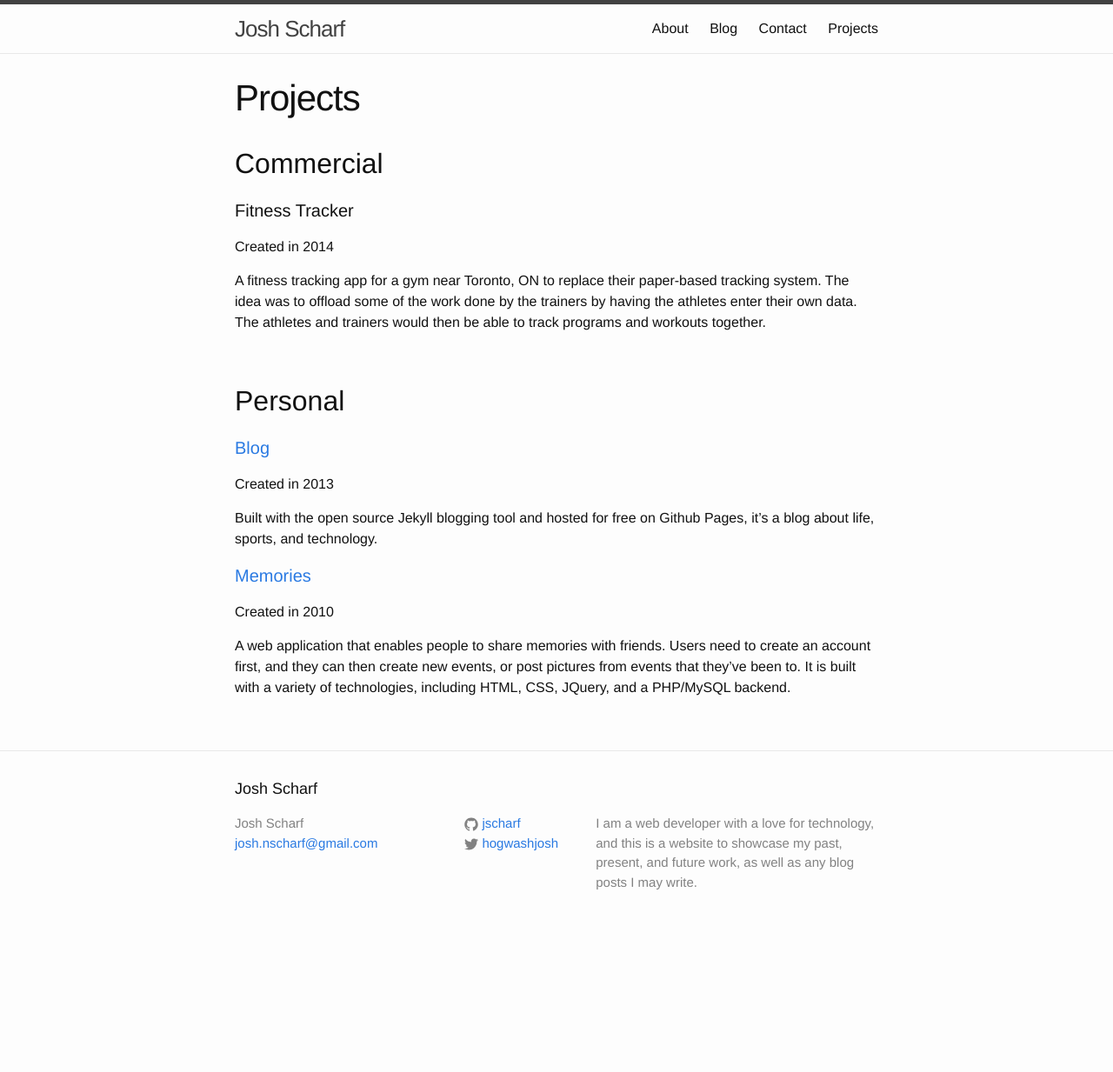
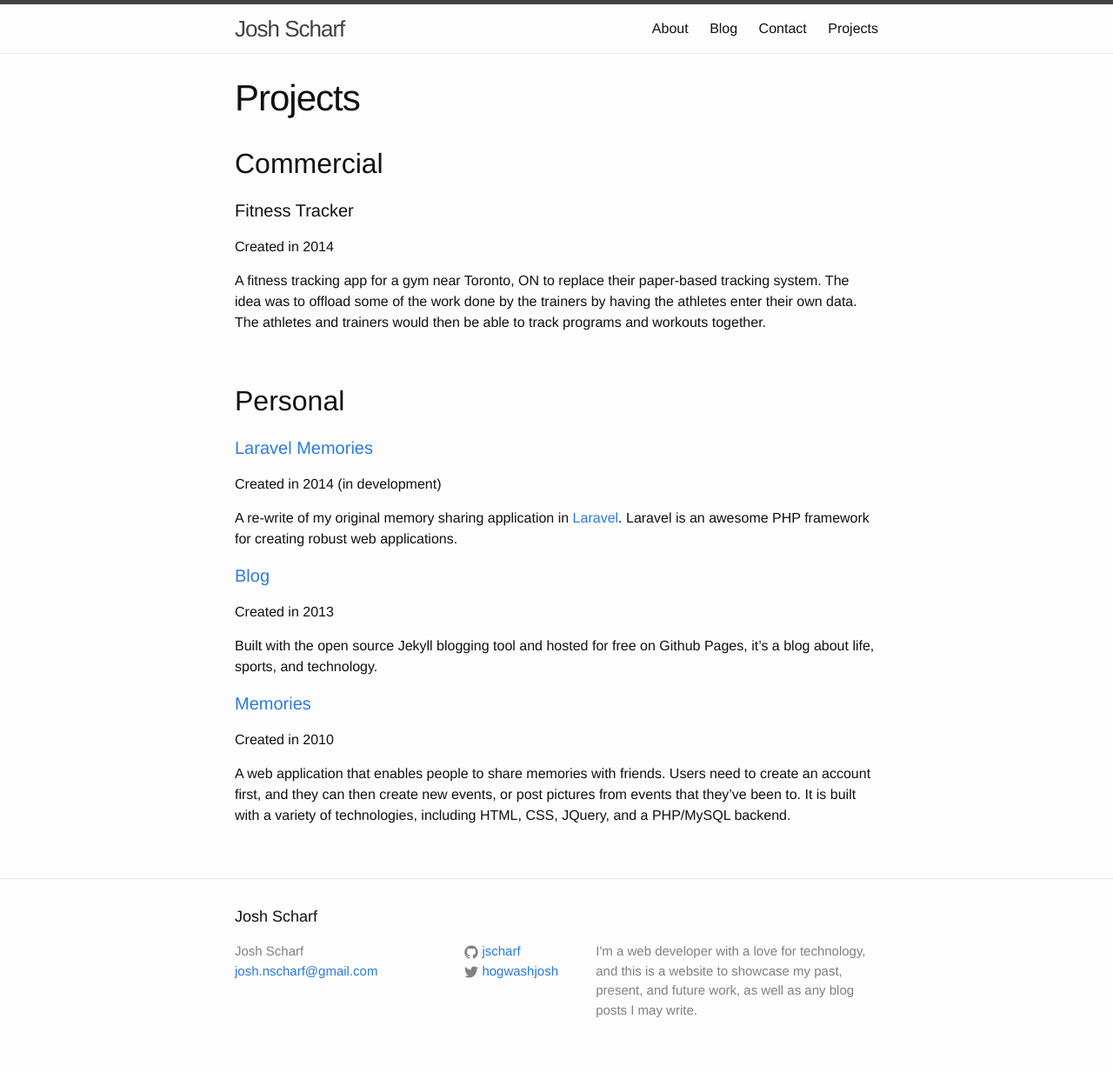
Before and after one commit to jscharf/jscharf.github.io, a Jekyll site: the page built from projects.md, in a window 1280 px wide. Shown: the whole page at 87% size. Built offline with Jekyll 4.4.1, drawn with Linux system fonts in a browser that asks for light colours; before the commit the page ends 1086 px from its top, so only the background shows below that.

Commit message:
Add another project

```diff
--- a/_config.yml
+++ b/_config.yml
@@ -2,7 +2,7 @@
 title: Josh Scharf
 email: josh.nscharf@gmail.com
 description: > # this means to ignore newlines until "baseurl:"
-  I am a web developer with a love for technology, and this is a website to showcase my past, present, and future work, as well as any blog posts I may write.
+  I'm a web developer with a love for technology, and this is a website to showcase my past, present, and future work, as well as any blog posts I may write.
 baseurl: "" # the subpath of your site, e.g. /blog/
 url: "http://jscharf.github.io" # the base hostname & protocol for your site
 twitter_username: hogwashjosh
--- a/projects.md
+++ b/projects.md
@@ -16,6 +16,12 @@ A fitness tracking app for a gym near Toronto, ON to replace their paper-based t
 
 ## Personal
 
+#### [Laravel Memories](https://github.com/jscharf/memories.laravel "View the code on Github")
+
+Created in 2014 (in development)
+
+A re-write of my original memory sharing application in [Laravel](http://laravel.com "Laravel"). Laravel is an awesome PHP framework for creating robust web applications.
+
 #### [Blog](/blog "Joshua Scharf's blog")
 
 Created in 2013
```
